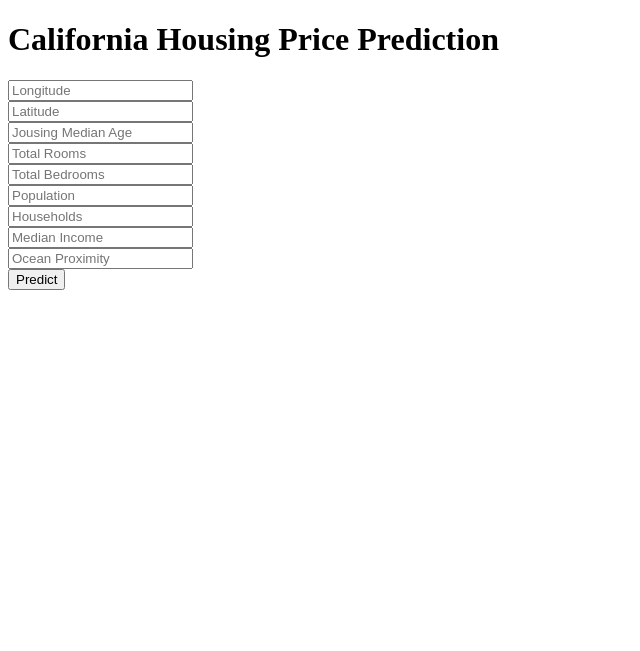
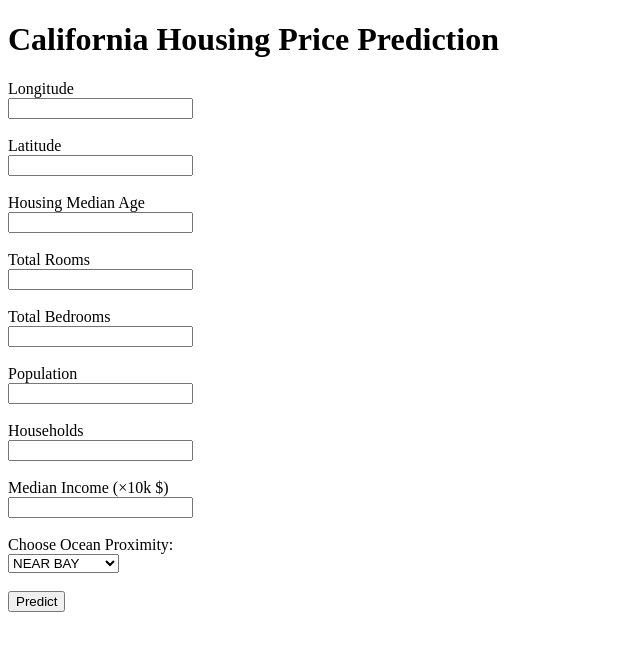
Before and after one commit to CHKoushikRao/BostonHousePricing, a Flask app: page / in a window 1280 px wide. Shown: the top 651 px of the page, without its empty margins (0-640 px from the left). Run offline with Flask 3, Linux system fonts and the light colour scheme; parts of the project's set-up code (start-up, migrations or seed data) failed here and were passed over.

Commit message:
Preserving the input details after predicting the proce, so that we can play by changing a particular feasture

```diff
--- a/app.py
+++ b/app.py
@@ -21,24 +21,39 @@ def predict_api():
     #print(prediction)
     return jsonify(prediction[0])"""
 
-@app.route('/predict',methods=['POST'])
+@app.route('/predict', methods=['POST'])
 def predict():
-    data = {
-        "longitude": float(request.form["longitude"]),
-        "latitude": float(request.form["latitude"]),
-        "housing_median_age": float(request.form["housing_median_age"]),
-        "total_rooms": float(request.form["total_rooms"]),
-        "total_bedrooms": float(request.form["total_bedrooms"]),
-        "population": float(request.form["population"]),
-        "households": float(request.form["households"]),
-        "median_income": float(request.form["median_income"]),
-        "ocean_proximity": request.form["ocean_proximity"]  # string stays string
+    form_data = {
+        "longitude": request.form["longitude"],
+        "latitude": request.form["latitude"],
+        "housing_median_age": request.form["housing_median_age"],
+        "total_rooms": request.form["total_rooms"],
+        "total_bedrooms": request.form["total_bedrooms"],
+        "population": request.form["population"],
+        "households": request.form["households"],
+        "median_income": request.form["median_income"],
+        "ocean_proximity": request.form["ocean_proximity"]
     }
 
-    df = pd.DataFrame([data])
+    df = pd.DataFrame([{
+        "longitude": float(form_data["longitude"]),
+        "latitude": float(form_data["latitude"]),
+        "housing_median_age": float(form_data["housing_median_age"]),
+        "total_rooms": float(form_data["total_rooms"]),
+        "total_bedrooms": float(form_data["total_bedrooms"]),
+        "population": float(form_data["population"]),
+        "households": float(form_data["households"]),
+        "median_income": float(form_data["median_income"]),
+        "ocean_proximity": form_data["ocean_proximity"]
+    }])
+
     prediction = model.predict(df)[0]
-    return render_template('home.html',prediction_text="The predicted price of the house is {}".format(prediction))
 
+    return render_template(
+        "home.html",
+        prediction_text=f"The predicted house price is {prediction}",
+        form_data=form_data
+    )
 
 if __name__=="__main__":
     app.run(debug=True)
--- a/templates/home.html
+++ b/templates/home.html
@@ -7,15 +7,32 @@
     <div class="login">
         <h1>California Housing Price Prediction</h1>
         <form action="{{ url_for('predict') }}" method="post">
-            <input type="text" name="longitude" placeholder="Longitude" required="required"/><br>
-            <input type="text" name="latitude" placeholder="Latitude" required="required"/><br>
-            <input type="text" name="housing_median_age" placeholder="Jousing Median Age" required="required"/><br>
-            <input type="text" name="total_rooms" placeholder="Total Rooms" required="required"/><br>
-            <input type="text" name="total_bedrooms" placeholder="Total Bedrooms" required="required"/><br>
-            <input type="text" name="population" placeholder="Population" required="required"/><br>
-            <input type="text" name="households" placeholder="Households" required="required"/><br>
-            <input type="text" name="median_income" placeholder="Median Income" required="required"/><br>
-            <input type="text" name="ocean_proximity" placeholder="Ocean Proximity" required="required"/><br>
+            <label for="longitude">Longitude</label><br>
+            <input type="text" id="longitude" name="longitude" value="{{ form_data.longitude if form_data else '' }}" required="required"/><br><br>
+            <label for="latitude">Latitude</label><br>
+            <input type="text" id="latitude" name="latitude" value="{{ form_data.latitude if form_data else '' }}" required="required"/><br><br>
+            <label for="housing_median_age">Housing Median Age</label><br>
+            <input type="text" id="housing_median_age" name="housing_median_age" value="{{ form_data.housing_median_age if form_data else '' }}" required="required"/><br><br>
+            <label for="total_rooms">Total Rooms</label><br>
+            <input type="text" id="total_rooms" name="total_rooms" value="{{ form_data.total_rooms if form_data else '' }}"  required="required"/><br><br>
+            <label for="total_bedrooms">Total Bedrooms</label><br>
+            <input type="text" id="total_bedrooms" name="total_bedrooms" value="{{ form_data.total_bedrooms if form_data else '' }}"  required="required"/><br><br>
+            <label for="population">Population</label><br>
+            <input type="text" id="population" name="population" value="{{ form_data.population if form_data else '' }}" required="required"/><br><br>
+            <label for="households">Households</label><br>
+            <input type="text" id="households" name="households" value="{{ form_data.households if form_data else '' }}" required="required"/><br><br>
+            <label for="median_income">Median Income (×10k $)</label><br>
+            <input type="text" id="median_income" name="median_income" value="{{ form_data.median_income if form_data else '' }}" required="required"/><br><br>
+            <!--<input type="text" name="ocean_proximity" placeholder="Ocean Proximity" required="required"/><br> -->
+            <label for="ocean_proximity">Choose Ocean Proximity:</label><br/>
+            <select id="ocean_proximity"  value="{{ form_data.ocean_proximity if form_data else '' }}"name="ocean_proximity">
+                <option value="NEAR BAY">NEAR BAY</option>
+                <option value="INLAND">INLAND</option>
+                <option value="NEAR OCEAN">NEAR OCEAN</option>
+                <option value="ISLAND">ISLAND</option>
+                <option value="1H OCEAN">1H OCEAN</option>
+            </select>
+            <br><br>
            <button type='submit' class="btn btn-primary">Predict</button>
         </form>
     </div>
```
Also changed, not shown: 1 other file.
